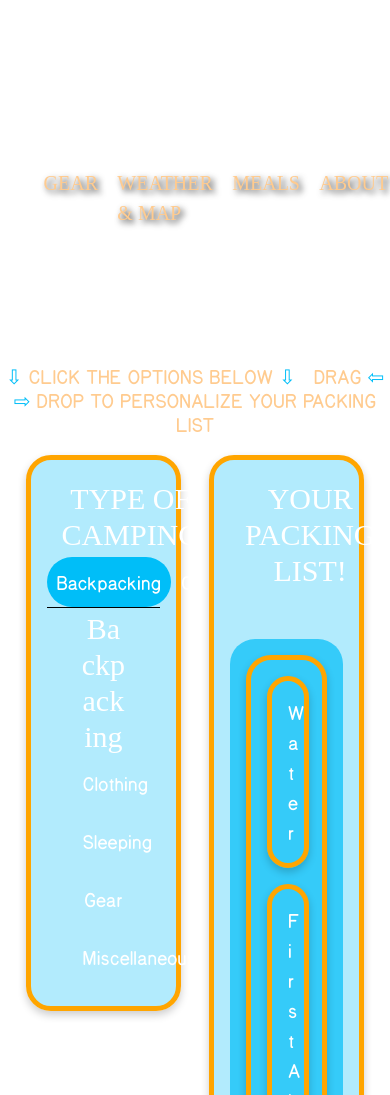
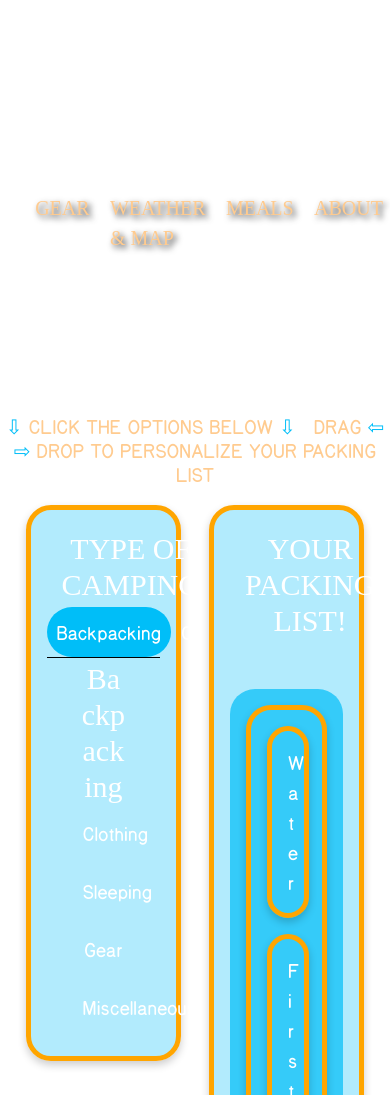
Before and after one commit to johnwhittenstudio/campy, a website built with webpack: page src/gear.html in a window 390 px wide. Shown: the part 5-1100 px from the top of the page. Built offline with nearby package versions, Linux system fonts and the light colour scheme; a web font is replaced by a local one.

Commit message:
adjust navbar styling

```diff
--- a/src/css/styles.css
+++ b/src/css/styles.css
@@ -233,8 +233,8 @@ a {
   display: flex;
   justify-content: space-evenly;
   margin: 25px auto;
-  width: 65%;
 }
+
 
 
 .links a {
@@ -248,6 +248,13 @@ a {
   filter: drop-shadow(3px 3px 12px rgba(0, 190, 248, 0.521));
 }
 
+
+.navbar .links {
+  display: flex;
+  justify-content: space-evenly;
+  margin: 25px auto;
+  width: 55%;
+}
 
 
 /* Gear Page styles
@@ -650,6 +657,7 @@ h5 {
   margin-bottom: 25px;
 }
 
+
 .nav_links {
   font-size: 25px;
   color: rgb(255, 203, 143);
@@ -724,12 +732,9 @@ margin: auto;
     margin-top: 15%;
   }
 
-  /* .links {
-    margin: 0 auto;
-  } */
-  /* .nav_links {
-    width: 155px;
-  } */
+  .navbar .links {
+    width: 95%;
+  }
 
   #landingEmoji {
     width: 120px;
@@ -826,6 +831,8 @@ margin: auto;
     padding-bottom: 25px;
   }
 
+
+
   .nav_links {
     font-size: 20px;
     color: rgb(255, 203, 143);
```
